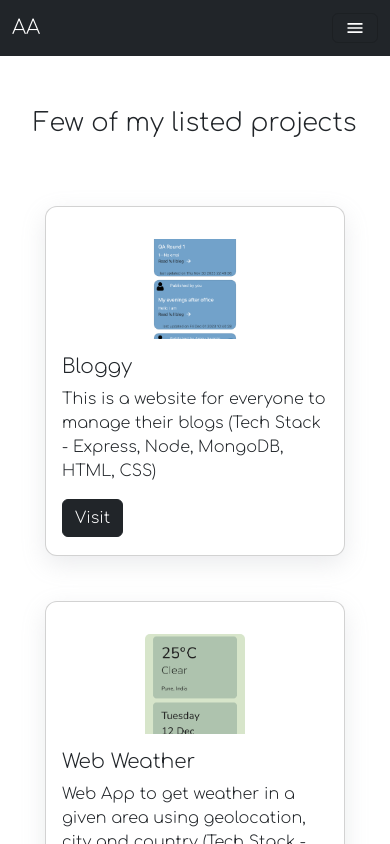
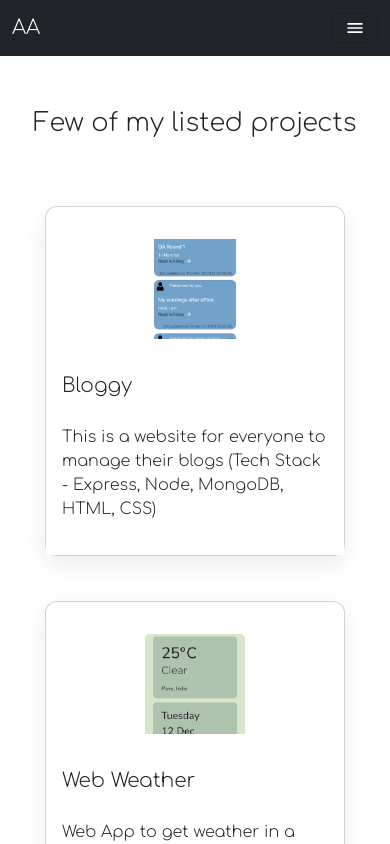
Before and after one commit to ameya699/ameya-awatade, a React (Create React App) app: page /projects in a window 390 px wide. Shown: the top 844 px of the page. Built offline with nearby package versions, Linux system fonts and the light colour scheme; a web font is replaced by a local one.

Commit message:
updated resume, changed the layout of cards in projects , removed button for visit project,minor performance fixes

```diff
--- a/src/App.css
+++ b/src/App.css
@@ -91,8 +91,8 @@ text-align: center;
 
   padding-top: 4rem;
   display: flex;
+  justify-content: center;
   flex-wrap: wrap;
-  padding-left: 4%;
   column-gap: 4vh;
   row-gap: 3rem;
   padding-bottom: 3rem;
@@ -101,14 +101,23 @@ text-align: center;
   width: 300px;
   height: 400px;
   border-radius: 12px;
+  display: flex;
   box-shadow: rgba(149, 157, 165, 0.2) 0px 8px 24px;
+  cursor: pointer;
+  z-index: 1;
+}
+.card-body{
+  display: flex;
+  flex-direction: column;
+  justify-content: space-evenly ;
+  background: inherit;
 }
 .card-img-top{
   height: 100px;
   width: 100px;
   align-self: center;
   margin-top: 2rem;
-  aspect-ratio: 1/1;
+  aspect-ratio: 3/3;
   object-fit: cover;
 }
 
@@ -289,7 +298,8 @@ border-radius: 50px;
     }
 
     .project-container{
-      justify-content: center;
+      display: flex;
+      justify-content: center !important;
       flex-wrap: wrap;
       row-gap: 2.8rem;
       padding-left: 0;
@@ -301,7 +311,9 @@ border-radius: 50px;
       height: 350px;
       border-radius: 12px;
       box-shadow: rgba(149, 157, 165, 0.2) 0px 8px 24px;
+
     }
+
     .contact-form{
 
       width: 300px;
--- a/src/components/Header.js
+++ b/src/components/Header.js
@@ -11,7 +11,7 @@ const Header=()=>{
         <>
         <nav class="navbar navbar-expand-lg bg-body-tertiary">
   <div class="container-fluid">
-    <a class="navbar-brand" style={{color:"white"}} >AA</a>
+    <Link to="/" class="navbar-brand" style={{color:"white"}} >AA</Link>
     <button class="navbar-toggler" type="button" data-bs-toggle="collapse" data-bs-target="#navbarNav" aria-controls="navbarNav" aria-expanded="false" aria-label="Toggle navigation">
       <MdOutlineMenu />
     </button>
--- a/src/components/Projects.js
+++ b/src/components/Projects.js
@@ -3,26 +3,32 @@ import React, { useState } from 'react';
 import {projects} from '../docs/projects';
 const Projects = () => {
     const [data,setData]=useState(projects);
+
+    const handleNavigation=(e)=>{
+        // console.log(e.currentTarget.id)
+       return window.open(e.currentTarget.id.split("$")[1],"_blank")
+    }
+
     return (
         <div className='fadeInUp-animation'>
             <div className='skill-heading' style={{paddingTop:"3rem"}}>
                 Few of my listed projects
             </div>
         <div className='project-container'>
-          {data.map((project)=>{
+          {data.map((project,index)=>{
             return (
-            <div class="card" >
+            <div class="card" onClick={handleNavigation} id={`${index}$${project.projectlink}`}>
                 <img src= {project.thumbnail==undefined?reactlogo:project.thumbnail} class="card-img-top"  alt="project-thumbnail"/>
                     <div class="card-body">
                         <h5 class="card-title">{project.name}</h5>
                         <p class="card-text">{project.description}</p>
-                        <a type="button" href={project.projectlink} target='_blank' class="btn btn-dark" style={{textDecoration:"none"}}>Visit</a>
+                        {/* <a type="button" href={project.projectlink} target='_blank' class="btn btn-dark" style={{textDecoration:"none"}}>Visit</a> */}
                     </div>
             </div>)
           })}
 
         </div>
-        <div className='know-more'  style={{paddingBottom:"4rem"}}>
+        <div   style={{paddingBottom:"4rem",display:"flex",justifyContent:"center"}}>
 
 <a href="https://github.com/ameya699/"  target='_blank' class="bn5" style={{textDecoration:"none"}}>Github</a>
 </div>
```
Also changed, not shown: 1 other file (tests, documents, lock files or other folders).
